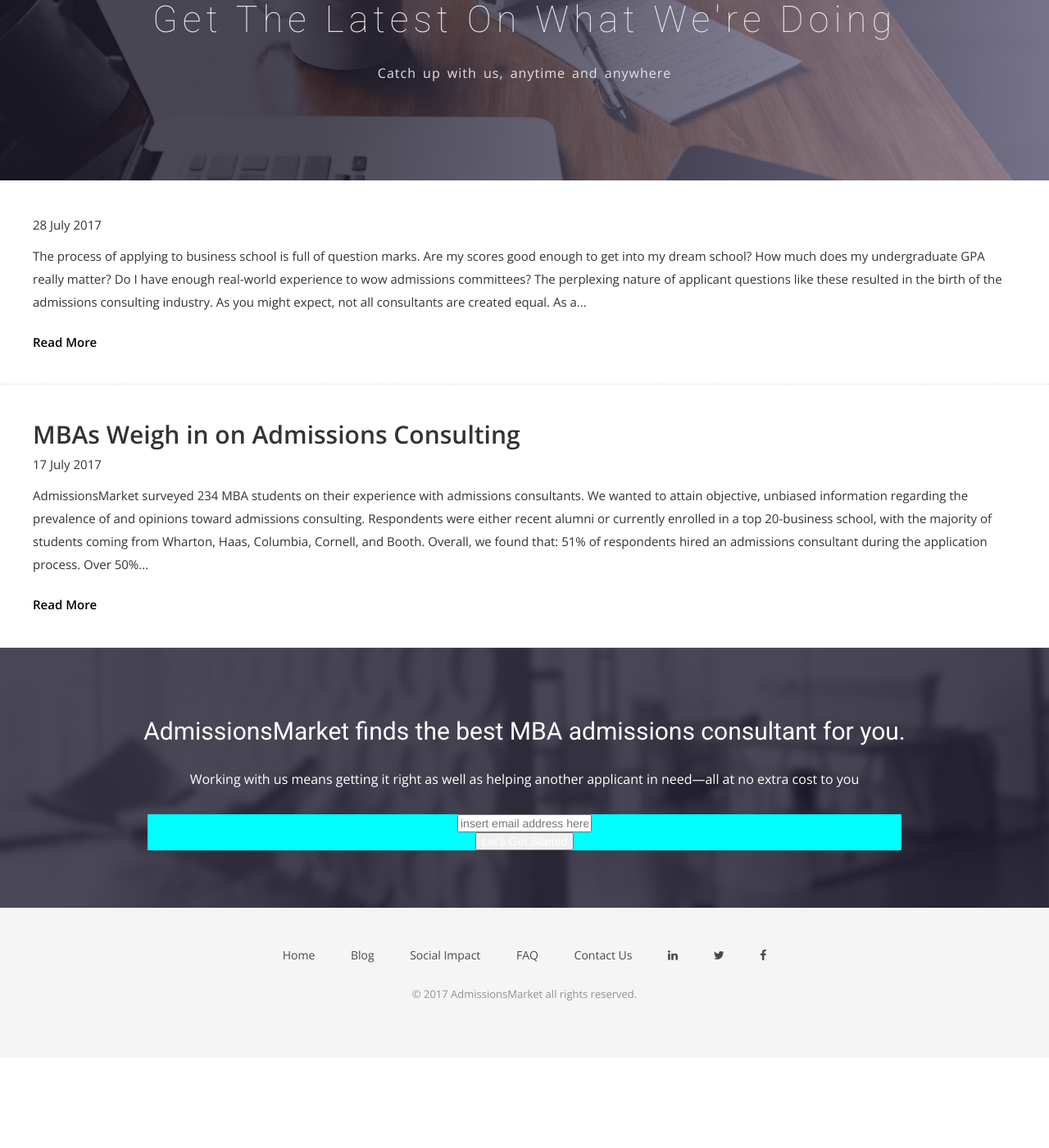
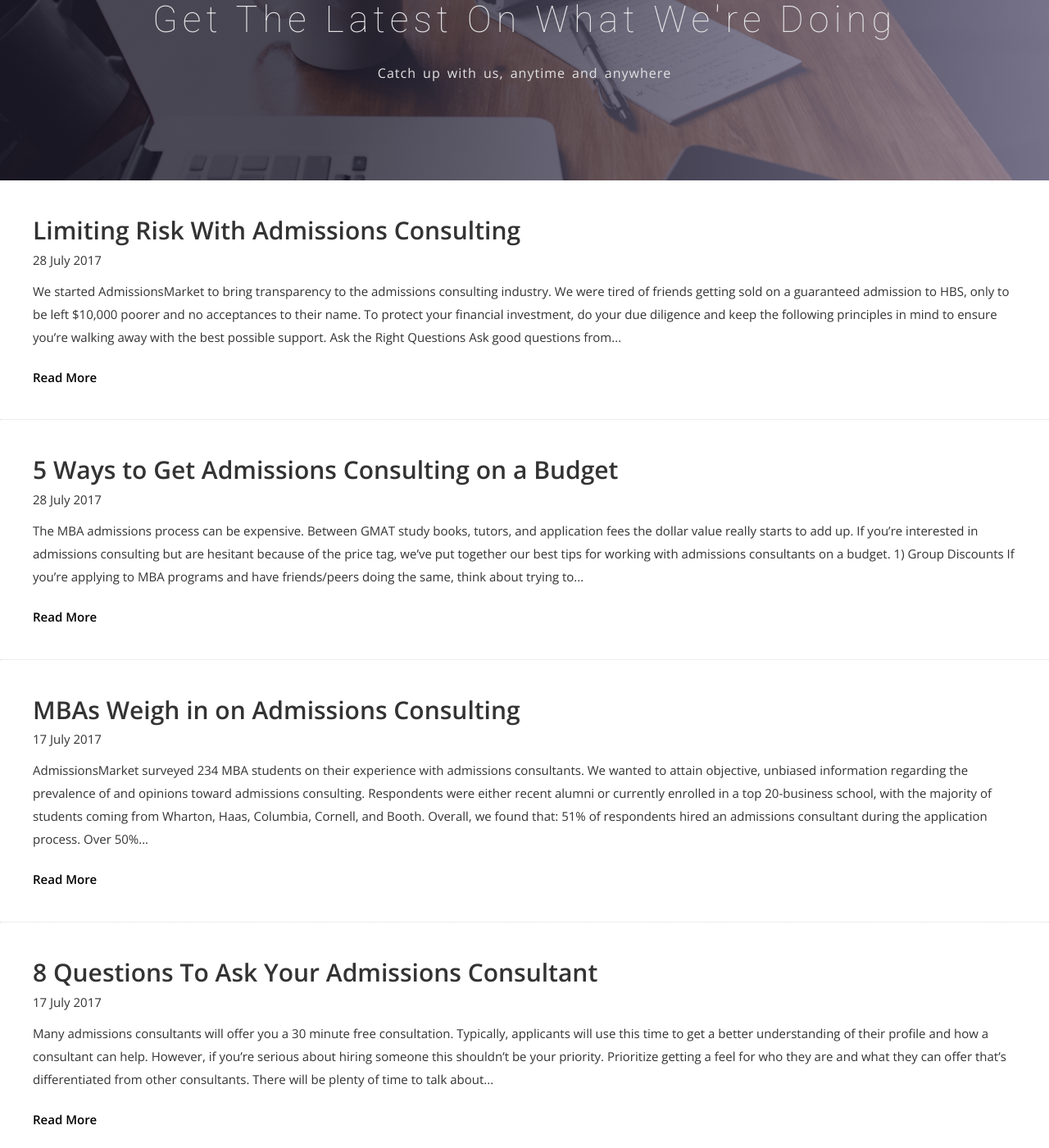
Before and after one commit to dsardi/Eric-Natelson.github.io, a Jekyll site: the page built from blog.html, in a window 1280 px wide and 1400 px high, scrolled down 246 px. Shown: the whole window at 82% size. Built offline with Jekyll 4.4.1, drawn with Linux system fonts in a browser that asks for light colours; nearby versions of some CDN libraries; some web fonts are replaced; comment, search, counter and statistics services are not loaded; before the commit the page ends 1536 px from its top, so only the background shows below that; some of the changed text lies outside the part shown.

Commit message:
Added all new blogs

```diff
--- /dev/null
+++ b/_posts/2017-07-17-8QuestionstoAskYourAdmissionsConsultant.md
@@ -0,0 +1,35 @@
+---
+layout: post
+title: "8 Questions To Ask Your Admissions Consultant"
+author: "AdmissionsMarket Staff Member"
+meta: ""
+---
+
+Many admissions consultants will offer you a 30 minute free consultation. Typically, applicants will use this time to get a better understanding of their profile and how a consultant can help. However, if you’re serious about hiring someone this shouldn’t be your priority. Prioritize getting a feel for who they are and what they can offer that’s differentiated from other consultants. There will be plenty of time to talk about making you a better applicant if and when you choose to sign with them.
+
+
+Here are 8 questions to make the most of your time:
+
+1. What do you personally feel makes you a good coach?
+   This is a great starter question, asking the consultant to identify their own strengths as it pertains to coaching and mentorship, rather than general professional practices. If you’re speaking with more than one coach, feel out how unique or generic these responses feel – are they tailored to you? Does s(he) have a clear and structured process?
+
+2. Can you talk to me about the consulting process at your firm? What sets it apart from the industry?
+   Your consultant is just part of the package – many firms offer resources that go above and beyond what a single person could offer. Methods vary across consultants and consulting firms, and you should dig deep on this question to understand the intricacies of how the firms vary.
+
+3. Do you work independently or with a team of writers? If with a team, what do you specifically do versus the team?
+   Larger firms often have editors that help fine-tune your writing and catch grammar mistakes. However, the quality and consistency of their work can vary dramatically. Some have Master's degrees and are published writers, others have limited qualifications and no experience with MBA programs. Some firms may send your work to the same editors each time, while others rotate writers out which could affect the flow and consistency of your writing. There are pros and cons to using an editing team and you should understand them prior to choosing a firm.
+
+4. How many clients do you currently have and/or expect to take this round?
+   This will give you a good idea of how many accounts your consultant will be juggling and what your accessibility to them may look like. Particularly if they’re part-time at the firm, be wary of consultants that work with more than a couple of applicants at a time.
+
+5. How often do you usually communicate with your clients and how? Do you limit this in any way?
+   Be clear on communication and how often you expect to hear from your consultant. This way if you decide to work together you can hold them accountable to the agreed upon standards. Many firms will guarantee 24 hour response times, while others will only guarantee 72 hours. The reality is that both can be OK, but you should set your expectations early in the process and be comfortable with what you’re getting.
+
+6. What type of working cadence can I expect? (In general can you take calls on short notice? Do you work     weekends and/or are you willing to take calls after 8pm?)
+   Be clear on what type of access you expect to have to your consultant, and ask what their ground rules are on hours of operation. If you’re mostly working on your applications in the evenings after a workday and expect your consultant to be available to you, a consultant who strictly works 9-5 may not be the best fit.
+
+7. How do you keep up with new trends, academic changes and evolving campus cultures?
+   MBA programs are constantly evolving, making sure you’re working with someone who is up to date is crucial. Some firms may host guest speakers, arrange weekly or monthly team meetings, take part in campus visits, and even attend annual conferences. Working with someone who is invested in their own career development is critical to making sure they don’t try to typecast you into “tried and true” templated applications that are sure to get you rejected.
+
+8. If part-time: How do you manage your full-time workload with admissions consulting?
+   Many great admissions consultants do so on a part-time basis, and if that’s the case chances are they’ve graduated from a top MBA program and have a demanding full-time job. This is fine so long as they’ve shown a track record of managing their commitments. You should be confident that they’re as committed to your application as you are, and won’t leave you hanging when it matters most.
--- /dev/null
+++ b/_posts/2017-07-28-ConsultingOnABudget.md
@@ -0,0 +1,28 @@
+---
+layout: post
+title: "5 Ways to Get Admissions Consulting on a Budget"
+author: "AdmissionsMarket Staff Member"
+meta: ""
+---
+
+The MBA admissions process can be expensive. Between GMAT study books, tutors, and application fees the dollar value really starts to add up. If you’re interested in admissions consulting but are hesitant because of the price tag, we’ve put together our best tips for working with admissions consultants on a budget.
+
+1) **Group Discounts**
+
+If you’re applying to MBA programs and have friends/peers doing the same, think about trying to sell your business as a bulk purchase to get a discount. You can do this on your own or AdmissionsMarket has a pre-established set of consultants willing to offer special discounts for “group bookings”, as well as a consistent stream of clients you can pair together with.
+
+2) **Go International**
+
+In special circumstances, international consultants can offer you great expertise at a very reasonable price. These consultants might charge 20-30% of the going-rate in the U.S. but have extremely specialized areas of expertise (e.g., work exclusively with candidates from specific countries or industries). There are also a lot of lemons so be sure to use the recommendation of a friend (or AdmissionsMarket) to find someone reputable.
+
+3) **Don’t go “All In” with multiple schools**
+
+Purchasing a one school package and then adding additional hourly services to get limited support on additional applications can save you money and is usually enough support. Just make sure you know exactly what support you need to make the most of your “à la carte” hours and set clear expectations with your consultant up front.
+
+4) **Name Your Price Options**
+
+Special pricing options may exist if you are applying more than six months before your application deadline and are flexible on the consultant with whom you want to work. Under these circumstances, AdmissionsMarket can work with you to name your price and minimum standards. If you commit, we will work with our network of consultants to see who is willing to take on a client at the given rate.
+
+5) **Think Non-Profit**
+
+If you’re African American, Hispanic or Native American, consider applying to Management Leadership for Tomorrow in order to get discounted admissions consulting support. They offer top-notch services at highly discounted rates for high-achieving men and women from  underrepresented communities. To learn more visit [here](https://ml4t.org/mba-prep/).
--- /dev/null
+++ b/_posts/2017-07-28-LimitingRiskwithadmissionscolsulting.md
@@ -0,0 +1,17 @@
+---
+layout: post
+title: "Limiting Risk With Admissions Consulting"
+author: "AdmissionsMarket Staff Member"
+meta: ""
+---
+
+We started AdmissionsMarket to bring transparency to the admissions consulting industry. We were tired of friends getting sold on a guaranteed admission to HBS, only to be left $10,000 poorer and no acceptances to their name. To protect your financial investment, do your due diligence and keep the following principles in mind to ensure you’re walking away with the best possible support.
+
+1. **Ask the Right Questions**
+Ask good questions from the on-set in your 30 minute initial conversation. Take this opportunity to learn about their credentials, get a feel for “fit”, and set expectations on communication and other key issues. If helpful, check out our blog on 8 questions to ask your admissions consultant.
+
+2. **Review Credentials and Choose Wisely**
+As general practice, steer away from young/unproven part-time consultants. Look at their LinkedIn, do they have a full-time job? Did they recently lose their job and seem to be doing this on the side? These consultants may try to entice you with low rates, but remember your end goal and don’t be swayed by an extra 10% savings. The person you choose must have a proven track record of commitment. If not, they likely won’t have any official training and could easily drop you when life gets busy or they find that next full-time job.
+
+3. **Steer Clear of “Guarantees"**
+Stay away from consultants who make questionable guarantees. The truth is no one can guarantee your spot at your top school. What consultants can do for you is guide you in the admissions process so that you have the best tools at your disposable to get into your dream MBA program. If they seem to promise something either in writing or over the phone that seems dubious, recognize it as the sales trap that it is and walk away.
```
Also changed, not shown: _posts/2017-06-23-Shining-A-Light.md (+1 -1 lines).
